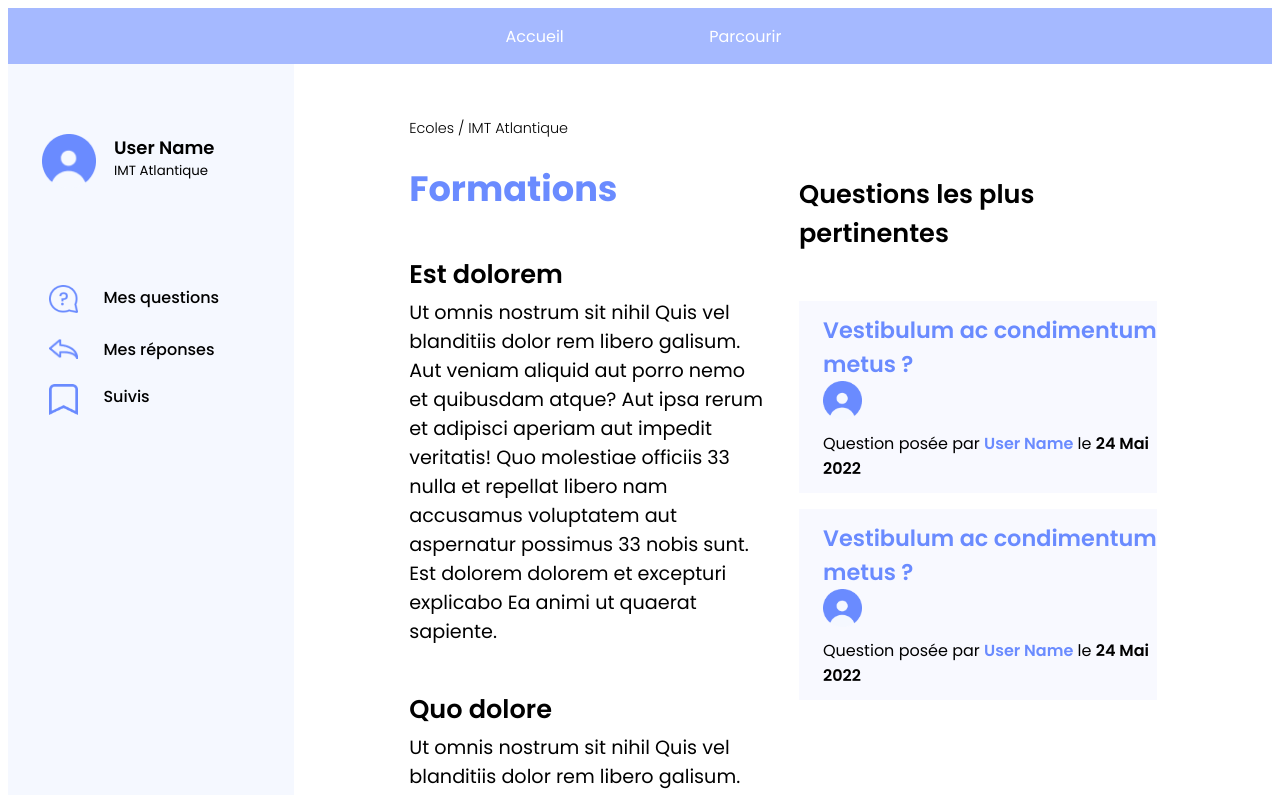
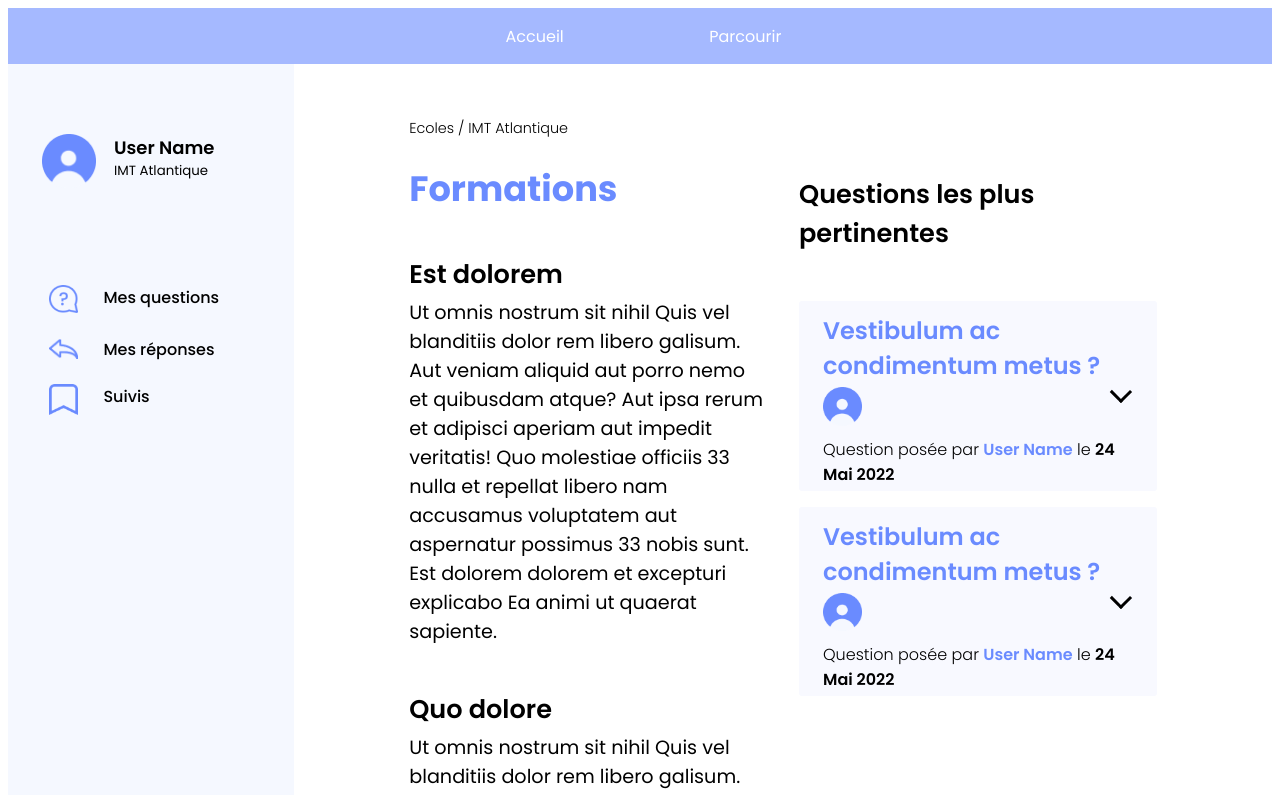
Before and after one commit to BrunoPre/fil-a1-forums-etudiant-front, a Vue app: page /sujet in a window 1280 px wide. Shown: the top 795 px of the page. Built offline with nearby package versions, Linux system fonts and the light colour scheme.

Commit message:
[11] FRONT: QuestionCard Layout OK - Vuejs logic seems OK

```diff
--- a/src/components/QuestionCard.vue
+++ b/src/components/QuestionCard.vue
@@ -2,6 +2,20 @@
   <div class="question-card">
     <div class="question-container">
       <h2>{{ question.title }}</h2>
+      <img
+        v-if="!showQuestion"
+        v-on:click="showQuestion = true"
+        class="show-question-button"
+        src="../assets/upvote-arrow.svg"
+        alt=""
+      />
+      <img
+        v-else
+        v-on:click="showQuestion = false"
+        class="hide-question-button"
+        src="../assets/upvote-arrow.svg"
+        alt=""
+      />
       <div class="question-infos">
         <div class="user-image">
           <img
@@ -14,6 +28,42 @@
           <span class="user-span">{{ question.user }}</span> le
           <span class="date-span">{{ question.date }}</span>
         </p>
+      </div>
+      <div v-if="showQuestion">
+        <div class="question-description">
+          <p>{{ question.description }}</p>
+        </div>
+        <h3>Meilleures réponses</h3>
+        <div class="best-answer-container" v-if="question.bestAnswer">
+          <div class="vote-count">
+            {{ question.bestAnswer.voteCount }}
+          </div>
+          <div class="answer">
+            <div class="question-infos">
+              <div class="user-image">
+                <img
+                  src="../assets/user_image_placeholder.png"
+                  alt="Profile picture"
+                />
+              </div>
+              <p>
+                Réponse par
+                <span class="user-span">{{ question.bestAnswer.user }}</span> le
+                <span class="date-span">{{ question.bestAnswer.date }}</span>
+              </p>
+            </div>
+            <div class="question-description">
+              <p>{{ question.bestAnswer.content }}</p>
+            </div>
+          </div>
+        </div>
+        <div v-else>
+          <p>Aucune réponse pour le moment ...</p>
+        </div>
+        <div class="more">
+          <!--TODO Rediriger vers page question-->
+          <p>Montrer + de réponses →</p>
+        </div>
       </div>
     </div>
   </div>
@@ -36,6 +86,11 @@ export default {
       },
     },
   },
+  data() {
+    return {
+      showQuestion: false,
+    };
+  },
 };
 </script>
 
@@ -44,24 +99,42 @@ export default {
   background-color: #f8f9ff;
   margin-top: 2vh;
   margin-bottom: 2vh;
+  border-radius: 3px;
 }
 .question-container {
-  /*TODO Grid layout*/
   margin-left: 3vh;
+  margin-right: 3vh;
   padding-top: 1.5vh;
-  padding-bottom: 1.5vh;
+  padding-bottom: 0.5vh;
 }
 
 .question-card h2 {
   color: #6a8bff;
   font-weight: 600;
-  font-size: 1.4rem;
+  font-size: 1.5rem;
   margin: 0;
+  display: inline-block;
+}
+
+.show-question-button {
+  transform: rotate(180deg);
+}
+
+.show-question-button,
+.hide-question-button {
+  display: inline-block;
+  float: right;
+  margin-top: 0.8vh;
+}
+
+.question-infos {
+  margin-top: 0.5vh;
 }
 
 .question-infos p {
   display: inline-block;
   margin: 0;
+  font-weight: 300;
 }
 
 .user-image {
@@ -80,4 +153,44 @@ export default {
 span {
   font-weight: 600;
 }
+
+h3 {
+  font-size: 1.1rem;
+  font-weight: 500;
+  border-bottom: #e2e2e2 solid 1px;
+  margin-bottom: 2vh;
+  padding-bottom: 1vh;
+}
+
+.question-description {
+  font-size: 1.1rem;
+}
+
+.question-description p {
+  margin-top: 1vh;
+}
+
+.best-answer-container {
+  display: grid;
+  grid-template-columns: repeat(2, auto);
+  grid-template-rows: 1fr;
+  gap: 0 0;
+  grid-template-areas: "vote-count answer";
+}
+
+.vote-count {
+  grid-area: vote-count;
+  margin-left: 1.8vw;
+  margin-right: 2vw;
+  font-size: 1.4rem;
+}
+
+.answer {
+  grid-area: answer;
+}
+
+.more p {
+  color: #6a8bff;
+  font-weight: 500;
+}
 </style>
```
